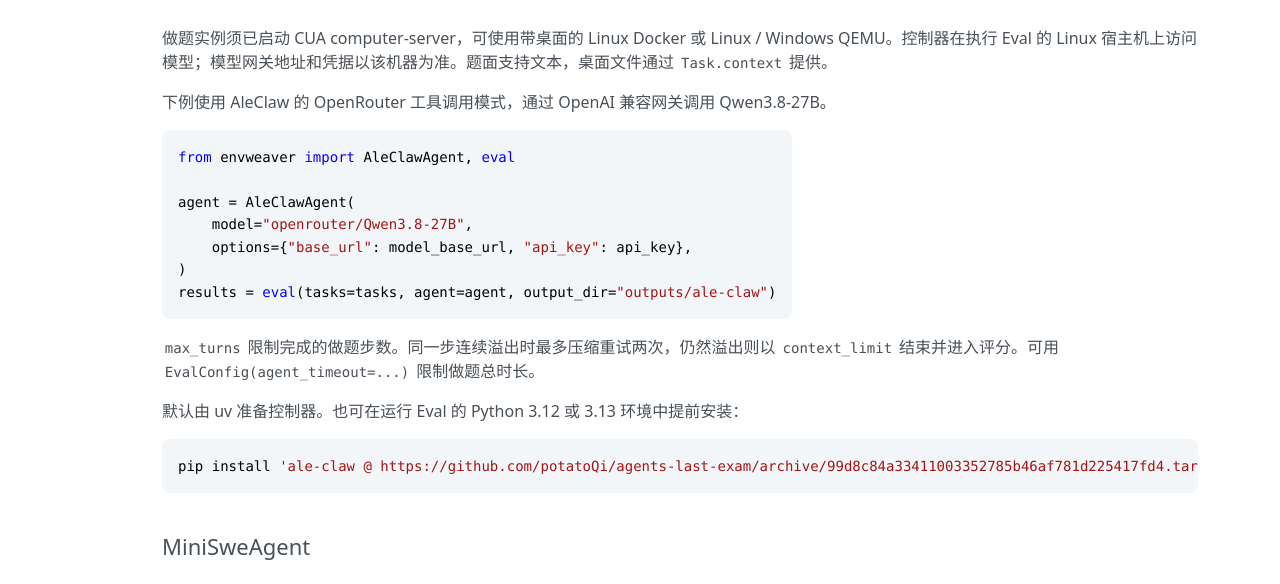
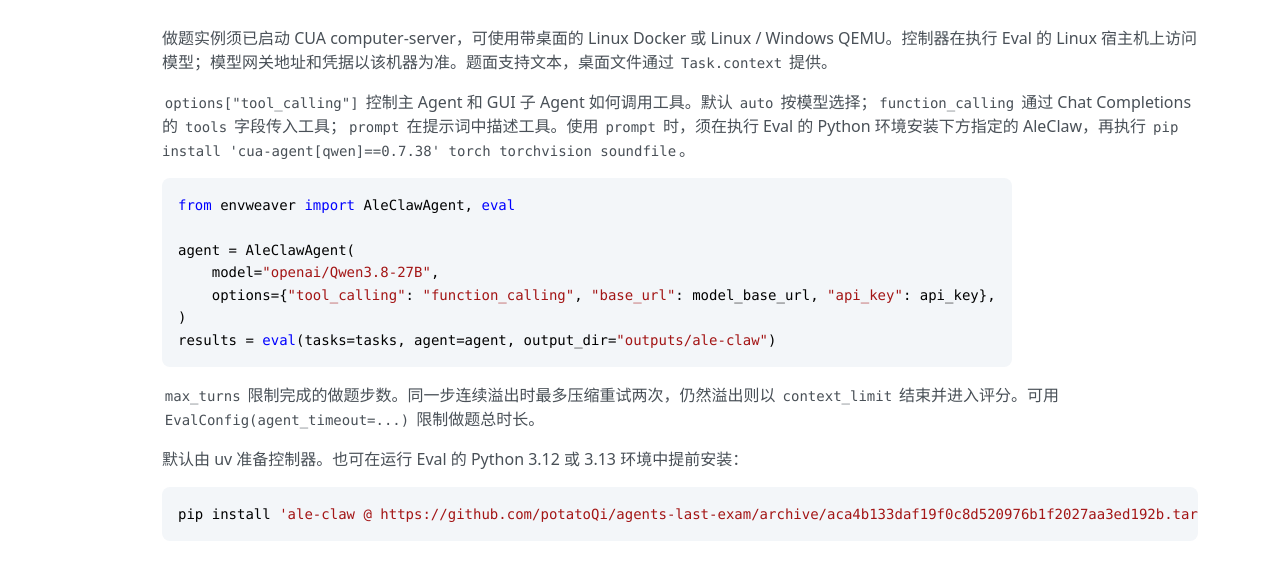
Before and after one commit to potatoQi/EnvWeaver, an MkDocs documentation site: the page built from docs/agent.md, in a window 1280 px wide and 900 px high, scrolled down 1917 px, cut to the strip 169-753 px from the top of the window. Built offline with MkDocs 1.6.1, drawn with Linux system fonts in a browser that asks for light colours; nearby versions of some CDN libraries.

Commit message:
Use the selected AleClaw tool protocol during preparation

````diff
--- a/docs/agent.md
+++ b/docs/agent.md
@@ -105,14 +105,14 @@ results = eval(tasks=tasks, agent=agent, output_dir="outputs/openclaw")
 
 做题实例须已启动 CUA computer-server，可使用带桌面的 Linux Docker 或 Linux / Windows QEMU。控制器在执行 Eval 的 Linux 宿主机上访问模型；模型网关地址和凭据以该机器为准。题面支持文本，桌面文件通过 `Task.context` 提供。
 
-下例使用 AleClaw 的 OpenRouter 工具调用模式，通过 OpenAI 兼容网关调用 Qwen3.8-27B。
+`options["tool_calling"]` 控制主 Agent 和 GUI 子 Agent 如何调用工具。默认 `auto` 按模型选择；`function_calling` 通过 Chat Completions 的 `tools` 字段传入工具；`prompt` 在提示词中描述工具。使用 `prompt` 时，须在执行 Eval 的 Python 环境安装下方指定的 AleClaw，再执行 `pip install 'cua-agent[qwen]==0.7.38' torch torchvision soundfile`。
 
 ```python
 from envweaver import AleClawAgent, eval
 
 agent = AleClawAgent(
-    model="openrouter/Qwen3.8-27B",
-    options={"base_url": model_base_url, "api_key": api_key},
+    model="openai/Qwen3.8-27B",
+    options={"tool_calling": "function_calling", "base_url": model_base_url, "api_key": api_key},
 )
 results = eval(tasks=tasks, agent=agent, output_dir="outputs/ale-claw")
 ```
@@ -122,7 +122,7 @@ results = eval(tasks=tasks, agent=agent, output_dir="outputs/ale-claw")
 默认由 uv 准备控制器。也可在运行 Eval 的 Python 3.12 或 3.13 环境中提前安装：
 
 ```bash
-pip install 'ale-claw @ https://github.com/potatoQi/agents-last-exam/archive/99d8c84a33411003352785b46af781d225417fd4.tar.gz#subdirectory=ale_run/agents/ale_claw'
+pip install 'ale-claw @ https://github.com/potatoQi/agents-last-exam/archive/aca4b133daf19f0c8d520976b1f2027aa3ed192b.tar.gz#subdirectory=ale_run/agents/ale_claw'
 ```
 
 ## MiniSweAgent {#mini-swe-agent}
````
Also changed, not shown: docs/design.md (+1 -1 lines), 2 other files.
